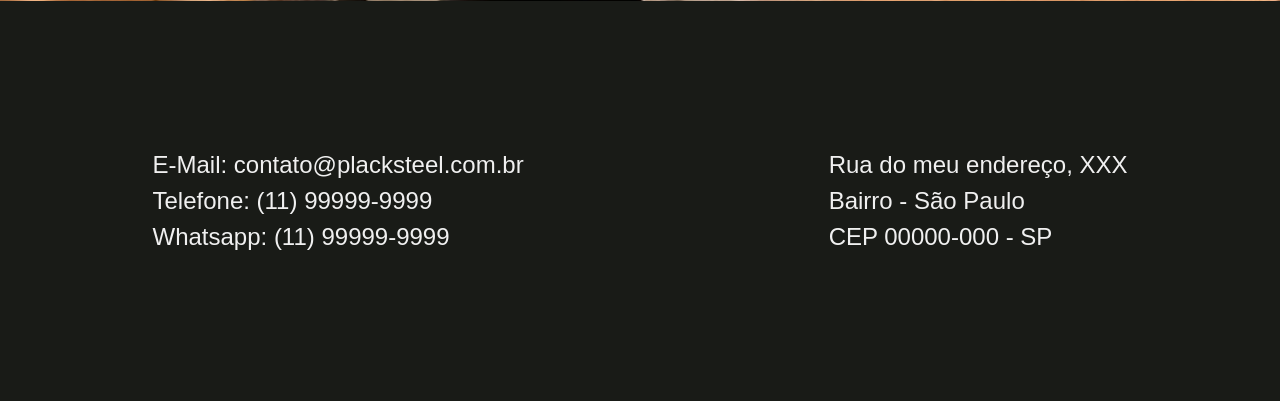
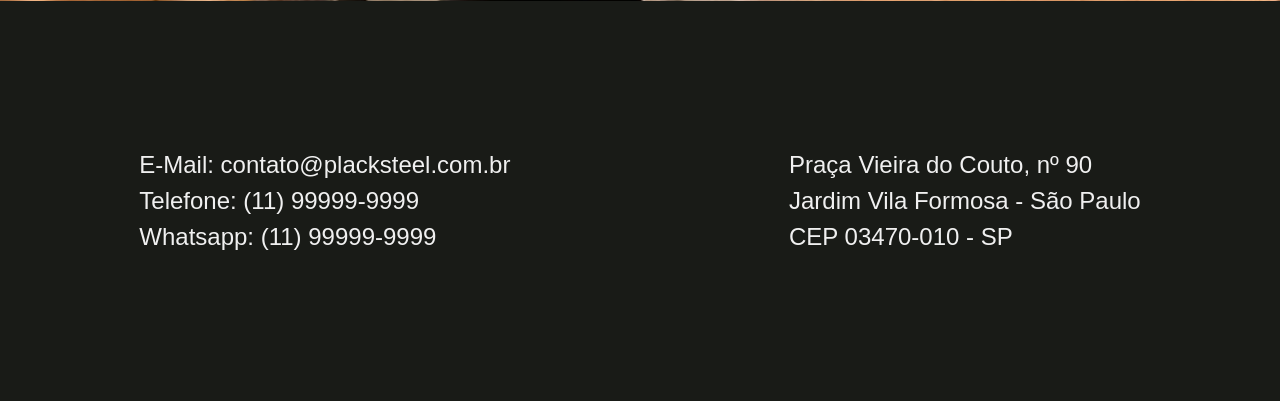
Before and after one commit to OswaldoSoares/placksteel, a Django app: page / in a window 1280 px wide. Shown: the part 4727-5128 px from the top of the page. Run offline with Django 5.2, Linux system fonts and the light colour scheme.

Commit message:
Changed Address

```diff
--- a/website/templates/website/index.html
+++ b/website/templates/website/index.html
@@ -142,9 +142,9 @@
             <span>Whatsapp: (11) 99999-9999</span>
         </div>
         <div class="andress">
-            <span>Rua do meu endereço, XXX</span>
-            <span>Bairro - São Paulo</span>
-            <span>CEP 00000-000 - SP</span>
+            <span>Praça Vieira do Couto, nº 90</span>
+            <span>Jardim Vila Formosa - São Paulo</span>
+            <span>CEP 03470-010 - SP</span>
         </div>
     </div>
 </body>
```
